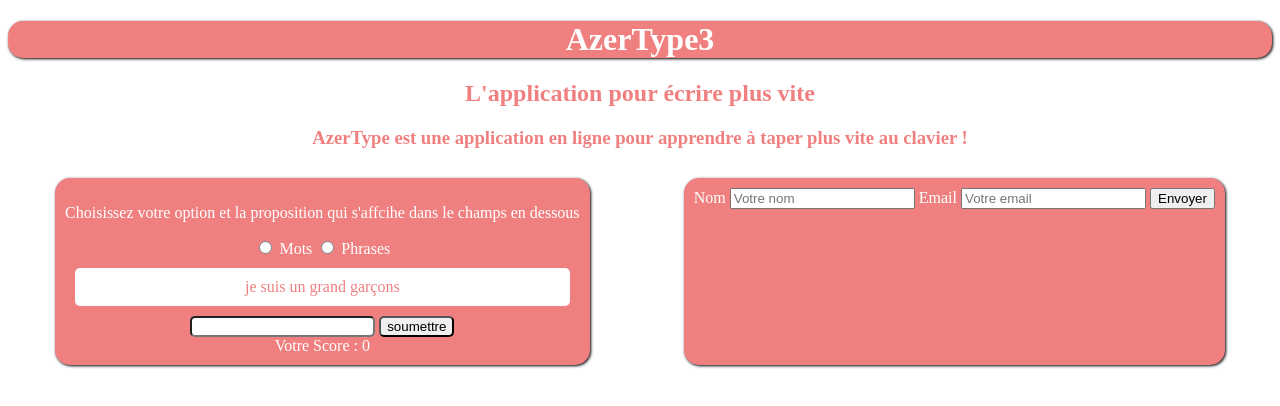
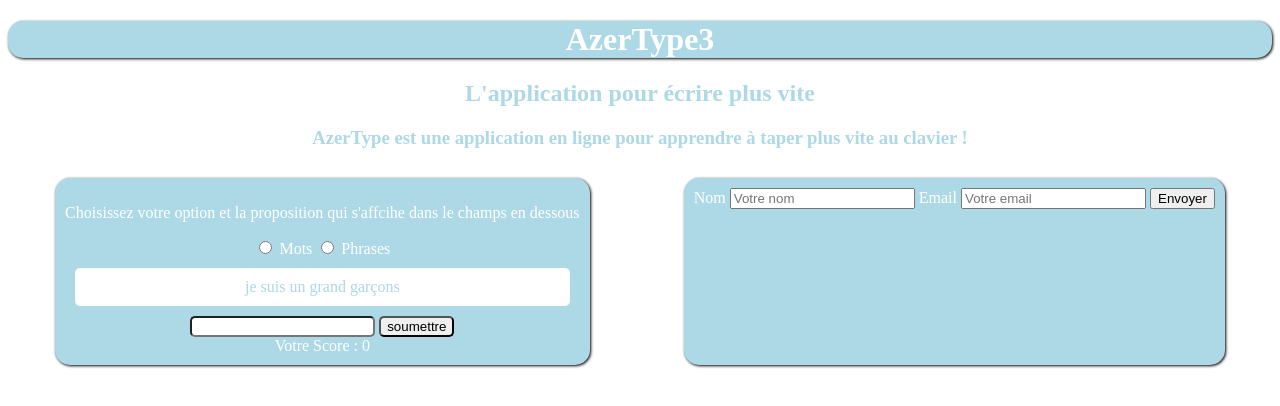
Before and after one commit to oji0611/javascript_test, a plain HTML site: page index.html in a window 1280 px wide. Drawn offline with Linux system fonts and the light colour scheme.

Commit message:
changement de la couleur d'orange à bleu

```diff
--- a/index.css
+++ b/index.css
@@ -14,7 +14,7 @@
     justify-content: space-around;
 }
 .carte{
-    background-color: lightcoral;
+    background-color: lightblue;
     color: white;
     box-shadow: 1px 1px 3px 0px black;
     padding: 10px;
@@ -25,7 +25,7 @@
     border-radius: 15px;
 }
 .carte:hover{
-    background-color: lightcoral;
+    background-color: lightblue;
     color: white;
     box-shadow: 1px 1px 3px 0px black, inset -1px -1px 1px 0px black, inset 1px 1px 1px 0px white;
     padding: 10px;
@@ -39,7 +39,7 @@
 h1{
     text-align: center;
     color: white;
-    background-color: lightcoral;
+    background-color: lightblue;
     box-shadow: 1px 1px 3px 0px black;
     border-radius: 15px;
 }
@@ -52,12 +52,12 @@ header{
     text-align: center;
 }
 h2, h3{
-    color: lightcoral;
+    color: lightblue;
 }
 
 .zoneText{
     background-color: white;
-    color:lightcoral;
+    color:lightblue;
     padding:10px;
     margin: 10px;
 }
```
